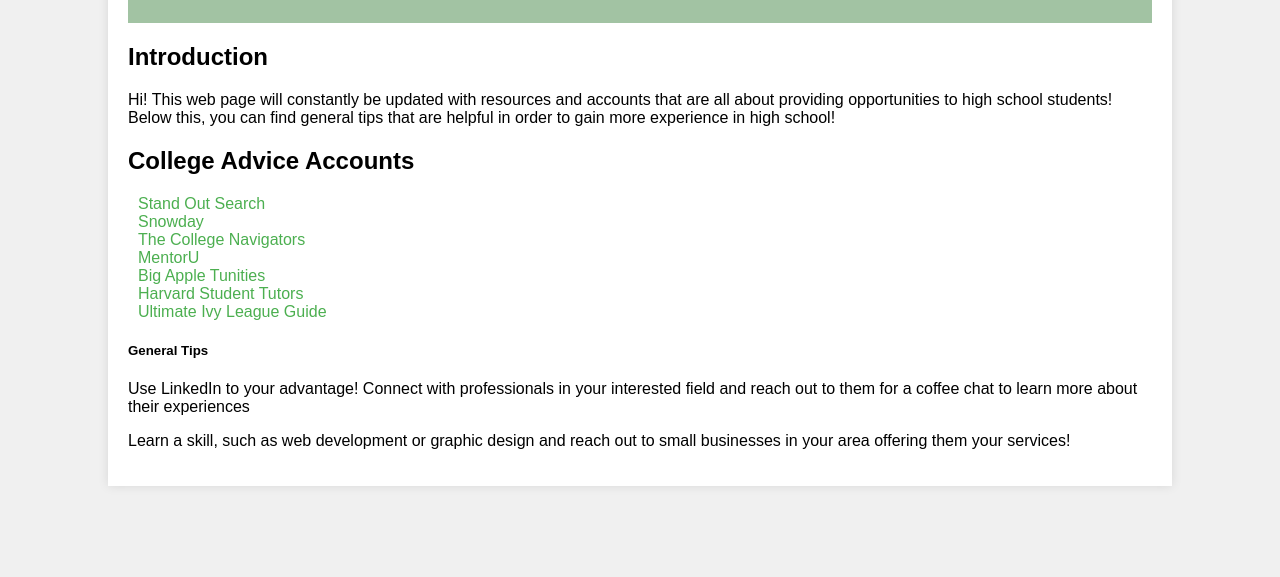
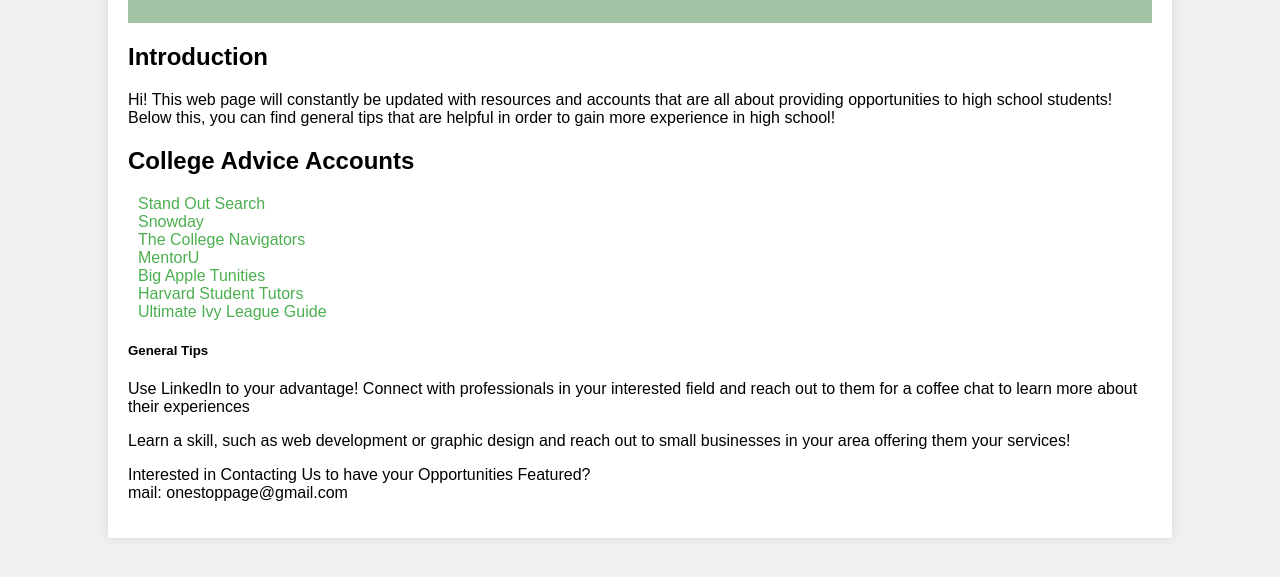
Before and after one commit to divyabivya/One-Page-High-School-Resource-Project, a plain HTML site: page index.html in a window 1280 px wide. Shown: the part 131-708 px from the top of the page. Drawn offline with Linux system fonts and the light colour scheme.

Commit message:
Update index.html

```diff
--- a/index.html
+++ b/index.html
@@ -71,7 +71,9 @@
         <h5> General Tips </h5>
         <p> Use LinkedIn to your advantage! Connect with professionals in your interested field and reach out to them for a coffee chat to learn more about their experiences</p>
         <P> Learn a skill, such as web development or graphic design and reach out to small businesses in your area offering them your services!</P>
-
+        <p> Interested in Contacting Us to have your Opportunities Featured? <br>
+            mail: onestoppage@gmail.com
+        </p>
     </div>
 </body>
 </html>
```
